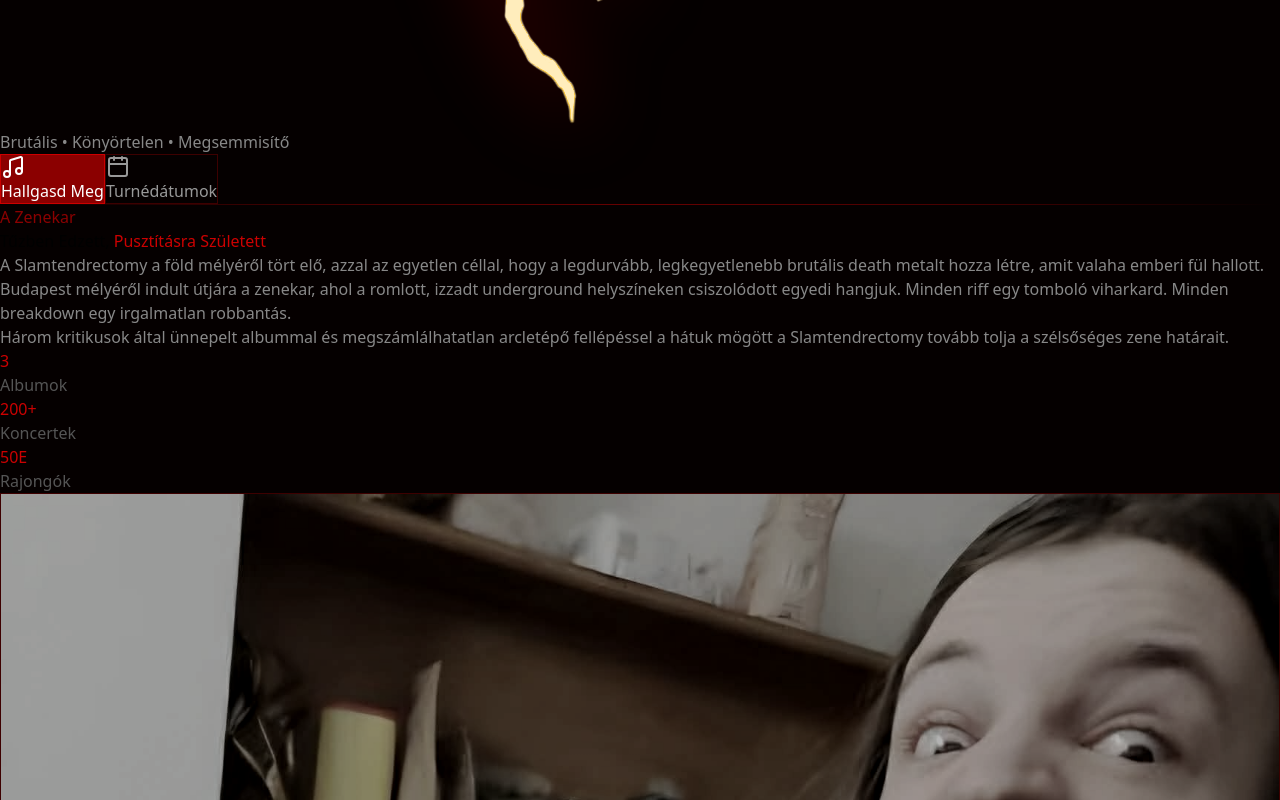
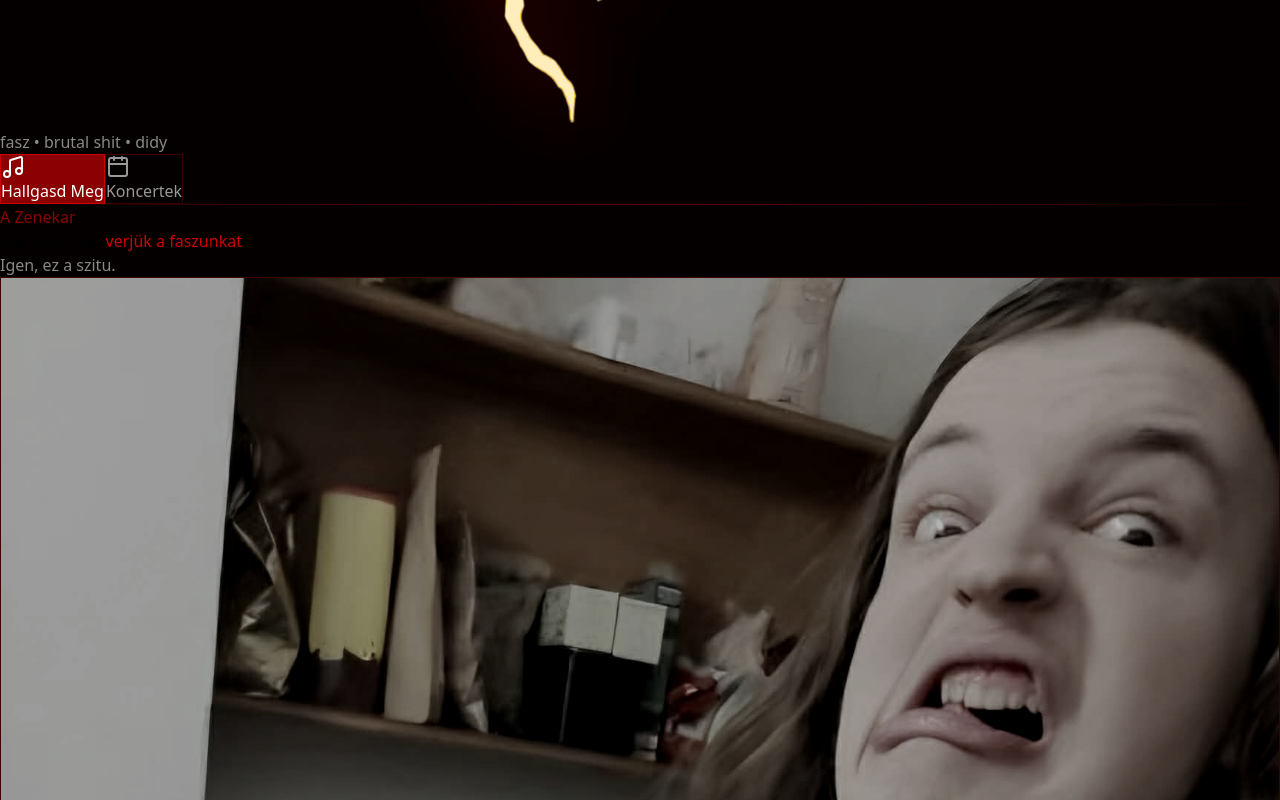
Before and after one commit to csongor1215/csongor1215.github.io, a React (Vite) app: page / in a window 1280 px wide. Shown: the part 2060-2860 px from the top of the page. Built offline with nearby package versions, Linux system fonts and the light colour scheme.

Commit message:
szoveg csere

```diff
--- a/src/App.tsx
+++ b/src/App.tsx
@@ -156,7 +156,7 @@ function App() {
             className="text-xs sm:text-lg md:text-xl uppercase tracking-widest sm:tracking-[0.25em] mb-10 break-words"
             style={{ color: '#888' }}
           >
-            Brutális • Könyörtelen • Megsemmisítő
+            fasz • brutal shit • didy
           </p>
 
           <div className="flex flex-col sm:flex-row items-center justify-center gap-4">
@@ -192,7 +192,7 @@ function App() {
               }}
             >
               <Calendar className="w-5 h-5" />
-              Turnédátumok
+              Koncertek
             </button>
           </div>
         </div>
@@ -212,46 +212,13 @@ function App() {
                 A Zenekar
               </span>
               <h2 className="text-4xl md:text-5xl font-black mb-8 uppercase leading-tight">
-                Tűzben Edzett,{' '}
-                <span style={{ color: '#cc0000' }}>Pusztításra Született</span>
+                Igazából csak{' '}
+                <span style={{ color: '#cc0000' }}>verjük a faszunkat</span>
               </h2>
               <div className="space-y-5 leading-relaxed" style={{ color: '#888' }}>
                 <p>
-                  A Slamtendrectomy a föld mélyéről tört elő, azzal az egyetlen céllal,
-                  hogy a legdurvább, legkegyetlenebb brutális death metalt hozza létre,
-                  amit valaha emberi fül hallott.
+                  Igen, ez a szitu.
                 </p>
-                <p>
-                  Budapest mélyéről indult útjára a zenekar, ahol a romlott,
-                  izzadt underground helyszíneken csiszolódott egyedi
-                  hangjuk. Minden riff egy tomboló viharkard. Minden breakdown
-                  egy irgalmatlan robbantás.
-                </p>
-                <p>
-                  Három kritikusok által ünnepelt albummal és megszámlálhatatlan
-                  arcletépő fellépéssel a hátuk mögött a Slamtendrectomy tovább tolja
-                  a szélsőséges zene határait.
-                </p>
-              </div>
-
-              <div
-                className="grid grid-cols-3 gap-6 mt-10 border-t pt-8"
-                style={{ borderColor: '#1a0000' }}
-              >
-                {[
-                  { num: '3', label: 'Albumok' },
-                  { num: '200+', label: 'Koncertek' },
-                  { num: '50E', label: 'Rajongók' },
-                ].map(({ num, label }) => (
-                  <div key={label} className="text-center">
-                    <div className="text-3xl font-black mb-1" style={{ color: '#cc0000' }}>
-                      {num}
-                    </div>
-                    <div className="text-xs uppercase tracking-widest" style={{ color: '#555' }}>
-                      {label}
-                    </div>
-                  </div>
-                ))}
               </div>
             </div>
 
@@ -303,10 +270,10 @@ function App() {
               Diszkográfia
             </span>
             <h2 className="text-4xl md:text-5xl font-black mb-4 uppercase">
-              A <span style={{ color: '#cc0000' }}>Pusztítás</span> Hangjai
+              A <span style={{ color: '#cc0000' }}>FITYMACSATTOGÁS</span> Hangjai
             </h2>
             <p style={{ color: '#666' }} className="max-w-xl mx-auto">
-              Könyörtelen hangi erőszak. Minden egyes dal a teljes megsemmisülés felé vezet.
+              Még mindig csak a faszunkat verjük.
             </p>
           </div>
 
@@ -394,10 +361,10 @@ function App() {
               Turné
             </span>
             <h2 className="text-4xl md:text-5xl font-black mb-4 uppercase">
-              Láss Minket <span style={{ color: '#cc0000' }}>Élőben</span>
+              koncertek <span style={{ color: '#cc0000' }}>vagy mi a fasz</span>
             </h2>
             <p style={{ color: '#666' }} className="max-w-xl mx-auto">
-              Ha eddig túlélted, most itt az alkalom megbizonyosodni róla, hogy soha nem felejted el.
+              Verjük együtt a faszunkat.
             </p>
           </div>
 
@@ -508,56 +475,6 @@ function App() {
         </div>
       </section>
 
-      {/* Newsletter */}
-      <section
-        className="py-16 px-6"
-        style={{
-          background: 'linear-gradient(180deg, #050000, #0d0000 50%, #050000)',
-          borderTop: '1px solid #1a0000',
-          borderBottom: '1px solid #1a0000',
-        }}
-      >
-        <div className="max-w-2xl mx-auto text-center">
-          <Skull className="w-8 h-8 mx-auto mb-6" style={{ color: '#8b0000' }} />
-          <h3 className="text-2xl font-black uppercase tracking-wider mb-3">
-            Maradj a <span style={{ color: '#cc0000' }}>Körben</span>
-          </h3>
-          <p style={{ color: '#666' }} className="mb-8 text-sm">
-            Exkluzív előzetes jegyek, új kiadások és hírek közvetlenül a postaládádba.
-          </p>
-          <form
-            className="flex flex-col sm:flex-row gap-3"
-            onSubmit={(e) => {
-              e.preventDefault();
-              alert('Feliratkozva!');
-            }}
-          >
-            <input
-              type="email"
-              placeholder="email@cimed.hu"
-              className="flex-1 px-6 py-4 text-sm focus:outline-none transition-colors"
-              style={{
-                backgroundColor: 'transparent',
-                border: '1px solid #3d0000',
-                color: '#fff',
-              }}
-              onFocus={(e) => (e.currentTarget.style.borderColor = '#8b0000')}
-              onBlur={(e) => (e.currentTarget.style.borderColor = '#3d0000')}
-              required
-            />
-            <button
-              type="submit"
-              className="px-8 py-4 text-sm font-bold uppercase tracking-widest transition-all duration-300"
-              style={{ backgroundColor: '#8b0000', border: '1px solid #cc0000' }}
-              onMouseEnter={(e) => (e.currentTarget.style.backgroundColor = '#aa0000')}
-              onMouseLeave={(e) => (e.currentTarget.style.backgroundColor = '#8b0000')}
-            >
-              Feliratkozás
-            </button>
-          </form>
-        </div>
-      </section>
-
       {/* Footer */}
       <footer className="py-12 px-6">
         <div className="max-w-7xl mx-auto">
```
